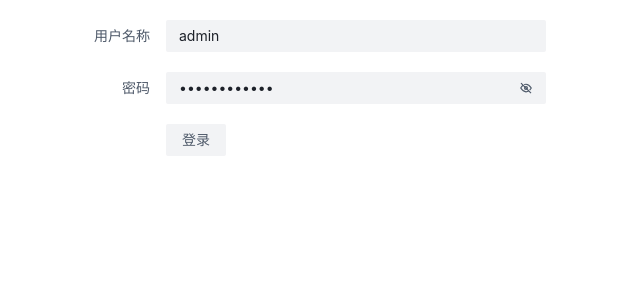
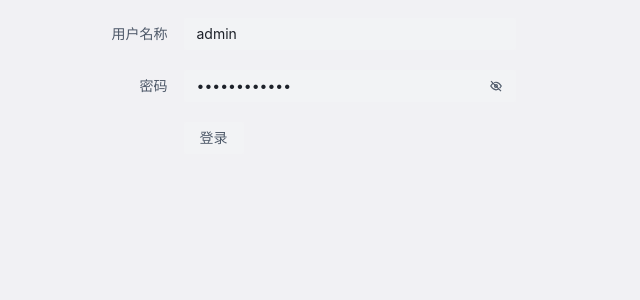
Before and after one commit to lonewolfyx/arco-vue-template, a Vue app: page /login in a window 1280 px wide. Shown: the top 300 px of the page, without its empty margins (334-974 px from the left). Built offline with nearby package versions, Linux system fonts and the light colour scheme; the HTML template or start-up script is replaced by a standard one.

Commit message:
style: 更新默认样式

```diff
--- a/src/assets/main.css
+++ b/src/assets/main.css
@@ -0,0 +1,7 @@
+html, body {
+    @apply w-full h-full m-0 p-0 text-sm antialiased bg-[#F1F1F4];
+}
+
+#app {
+    @apply relative w-full h-full;
+}
--- a/src/assets/reset.css
+++ b/src/assets/reset.css
@@ -85,7 +85,8 @@ ol,
 ul,
 dl {
     margin-top: 0;
-    margin-bottom: 1em;
+    margin-bottom: 0;
+    list-style: none;
 }
 
 ol ol,
```
